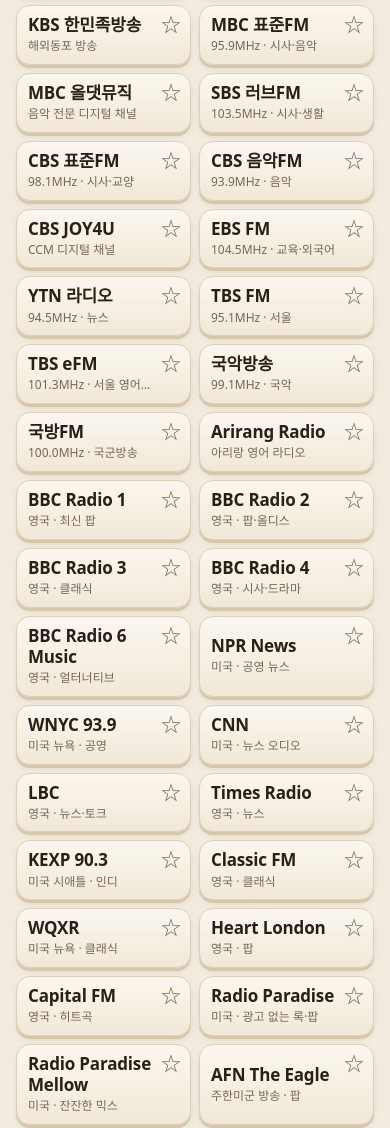
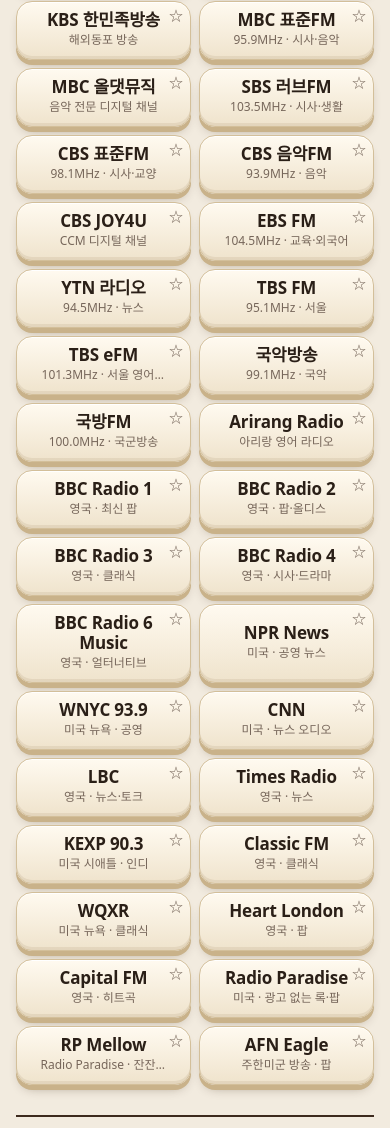
Before and after one commit to ssangku2-tech/my-radio, a plain HTML site: page index.html in a window 390 px wide. Shown: the part 782-1910 px from the top of the page. Drawn offline with nearby package versions, Linux system fonts and the light colour scheme; a web font is replaced by a local one.

Commit message:
채널 카드를 눌리는 건반 버튼처럼 (입체 테두리, 가운데 정렬, 누르면 들어감)
Co-Authored-By: Claude Opus 5.5 <noreply@anthropic.com>

```diff
--- a/index.html
+++ b/index.html
@@ -123,16 +123,16 @@ button{cursor:pointer;-webkit-tap-highlight-color:transparent}
 .qrow{margin:-4px 0 14px}.qrow[hidden]{display:none}
 .search{width:100%;border:1px solid var(--line);border-radius:12px;padding:10px 14px;min-height:44px;background:var(--card);font-size:16px}
 /* 채널 카드 */
-.grid{display:grid;grid-template-columns:repeat(auto-fill,minmax(200px,1fr));gap:10px}
-.st{position:relative;text-align:left;background:linear-gradient(var(--card),light-dark(#f1e8d8,#1b1510));border:1px solid var(--line);border-radius:14px;padding:9px 38px 9px 13px;min-height:60px;display:flex;flex-direction:column;justify-content:center;gap:2px;cursor:pointer;box-shadow:0 3px 0 light-dark(#d6c6aa,#0c0907),0 4px 8px -4px rgba(60,40,20,.25);transition:transform .08s,box-shadow .08s;user-select:none;-webkit-user-select:none}
-.st:active{transform:translateY(2px);box-shadow:0 1px 0 light-dark(#d6c6aa,#0c0907)}
+.grid{display:grid;grid-template-columns:repeat(auto-fill,minmax(200px,1fr));gap:14px 10px;padding-bottom:6px}
+.st{position:relative;text-align:center;cursor:pointer;user-select:none;-webkit-user-select:none;border-radius:16px;padding:10px 30px 11px;min-height:62px;display:flex;flex-direction:column;justify-content:center;align-items:center;gap:1px;background:linear-gradient(light-dark(#fffaf0,#2b221a),light-dark(#efe3cc,#1d1711));border:1px solid light-dark(#d3bf9a,#4a3b2c);box-shadow:inset 0 1px 0 light-dark(#fff,rgba(255,255,255,.08)),inset 0 -3px 0 light-dark(rgba(120,90,50,.10),rgba(0,0,0,.25)),0 5px 0 light-dark(#c9b28a,#0a0806),0 8px 12px -6px rgba(50,30,10,.45);transition:transform .07s,box-shadow .07s}
+.st:active{transform:translateY(4px);box-shadow:inset 0 1px 0 light-dark(#fff,rgba(255,255,255,.06)),0 1px 0 light-dark(#c9b28a,#0a0806),0 2px 4px -2px rgba(50,30,10,.4)}
 .st:hover{border-color:var(--brass)}
-.st.cur{border-color:var(--wal2);background:linear-gradient(#4a3324,#3a281b);color:var(--ivory);transform:translateY(2px);box-shadow:0 1px 0 #1d140d,inset 0 2px 4px rgba(0,0,0,.35)}
+.st.cur{border-color:#2a1c12;background:linear-gradient(#3f2b1e,#4b3423);color:var(--ivory);transform:translateY(4px);box-shadow:inset 0 3px 6px rgba(0,0,0,.45),0 1px 0 #1d140d,0 0 0 2px var(--brass)}
 .st.cur span{color:#d9c9a6}.st.cur .fav{color:#d9c9a6}.st.cur .fav.on{color:var(--brass-l)}
-.st b{font-size:18px;line-height:1.25;letter-spacing:-.01em}
+.st b{font-size:18px;line-height:1.2;letter-spacing:-.01em;max-width:100%}
 .st span{font-size:13px;color:var(--mute);display:-webkit-box;-webkit-line-clamp:1;-webkit-box-orient:vertical;overflow:hidden}
 .st .num{position:absolute;left:-6px;top:-6px;width:20px;height:20px;border-radius:50%;font-size:11px;font-weight:700;background:var(--brass);color:var(--wal2);display:grid;place-items:center}
-.fav{position:absolute;right:0;top:0;width:38px;height:38px;border:0;background:none;border-radius:10px;color:var(--mute);font-size:20px;line-height:1}
+.fav{position:absolute;right:0;top:0;width:30px;height:30px;font-size:15px!important;border:0;background:none;border-radius:10px;color:var(--mute);font-size:20px;line-height:1}
 .fav.on{color:var(--brass-d)}
 :root:not([data-theme=light]) .fav.on{color:light-dark(var(--brass-d),var(--brass))}
 .empty{color:var(--mute);padding:20px 0}
@@ -159,7 +159,7 @@ footer{color:var(--mute);font-size:13px}
  .dial{height:52px}.now{margin-top:14px}.meter{height:18px;margin:10px 0 12px}
  .panel{gap:6px;padding-top:10px}.transport{gap:8px}.rb{width:42px;height:42px}.rb.big{width:54px;height:54px}.rb svg{width:19px;height:19px}
  .kwrap{width:66px;height:66px}.knob{width:50px;height:50px}.vstep{width:38px;height:38px}.vstep svg{width:18px;height:18px}.vol{gap:3px}
- .grid{grid-template-columns:repeat(2,minmax(0,1fr));gap:8px}.st{padding:8px 34px 8px 11px;min-height:56px}.st b{font-size:17px}.st span{font-size:12px}
+ .grid{grid-template-columns:repeat(2,minmax(0,1fr));gap:8px}.st{padding:8px 22px 9px;min-height:58px}.st b{font-size:16.5px}.fav{width:26px!important;height:26px!important;right:1px!important;top:1px!important;font-size:14px!important}.st b{font-size:17px}.st span{font-size:12px}
  .tab{font-size:16px}.top h1{font-size:18px}.slp{padding:0 12px}
  .clock{display:none}.inst{min-height:36px;padding:6px 14px;font-size:14px}.chip{font-size:14px}}
 @media(max-width:360px){.tab{font-size:15px}.slp span{display:none}}
@@ -267,8 +267,8 @@ const ST=[
  {id:'heart',n:'Heart London',g:'en',c:'music',d:'영국 · 팝',u:'https://media-ice.musicradio.com/HeartLondonMP3'},
  {id:'capital',n:'Capital FM',g:'en',c:'music',d:'영국 · 히트곡',u:'https://media-ice.musicradio.com/CapitalMP3'},
  {id:'rp',n:'Radio Paradise',g:'en',c:'music',d:'미국 · 광고 없는 록·팝',u:'https://stream.radioparadise.com/mp3-128'},
- {id:'rpmellow',n:'Radio Paradise Mellow',g:'en',c:'music',d:'미국 · 잔잔한 믹스',u:'https://stream.radioparadise.com/mellow-128'},
- {id:'afn',n:'AFN The Eagle',g:'en',c:'music',d:'주한미군 방송 · 팝',u:'https://18533.live.streamtheworld.com/AFNP_OSNAAC_SC'}
+ {id:'rpmellow',n:'RP Mellow',g:'en',c:'music',d:'Radio Paradise · 잔잔한 믹스',u:'https://stream.radioparadise.com/mellow-128'},
+ {id:'afn',n:'AFN Eagle',g:'en',c:'music',d:'주한미군 방송 · 팝',u:'https://18533.live.streamtheworld.com/AFNP_OSNAAC_SC'}
 ];
 const $=s=>document.querySelector(s);
 const esc=s=>String(s??'').replace(/[&<>"']/g,c=>({'&':'&amp;','<':'&lt;','>':'&gt;','"':'&quot;',"'":'&#39;'}[c]));
--- a/sw.js
+++ b/sw.js
@@ -1,6 +1,6 @@
 // 나만의 라디오 service worker: 앱 화면은 캐시해서 빨리 뜨고 오프라인에서도 열리게,
 // 방송 스트림·방송사 API는 절대 캐시하지 않음.
-const CACHE = 'my-radio-v8';
+const CACHE = 'my-radio-v10';
 const SHELL = ['./', './index.html', './manifest.webmanifest', './icons/icon.svg', './icons/icon-192.png', './icons/icon-512.png',
   'https://cdn.jsdelivr.net/npm/hls.js@1.5.17/dist/hls.min.js'];
 
```
